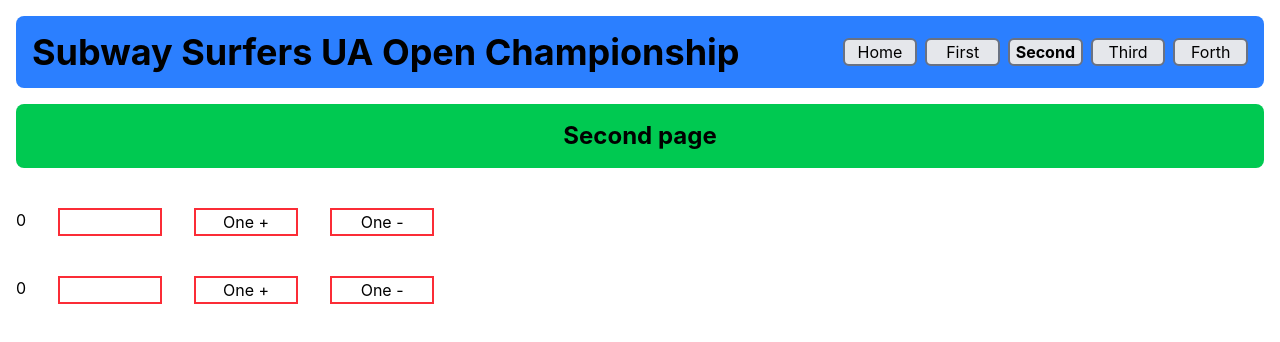
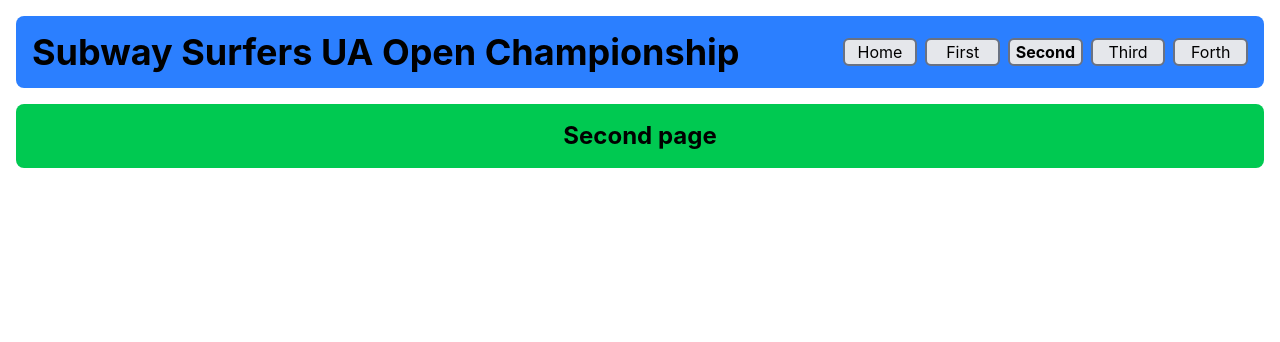
Before and after one commit to oleksandrmaliy/ssuaopen, a React (Vite) app: page /second in a window 1280 px wide. Shown: the top 342 px of the page. Built offline with nearby package versions, Linux system fonts and the light colour scheme.

Commit message:
change store

```diff
--- a/src/components/reduxBtn.jsx
+++ b/src/components/reduxBtn.jsx
@@ -1,47 +1,47 @@
-import { useState } from 'react';
-import { useDispatch } from 'react-redux';
-import { addOne, subOne, selectStateOne } from '../redux/firstSlice';
-import { useSelector } from 'react-redux';
+// import { useState } from 'react';
+// import { useDispatch } from 'react-redux';
+// import { addOne, subOne, selectStateOne } from '../redux/firstSlice';
+// import { useSelector } from 'react-redux';
 
-const ReduxBtn = () => {
-  const [value, setValue] = useState(0);
-  const dispatch = useDispatch();
+// const ReduxBtn = () => {
+//   const [value, setValue] = useState(0);
+//   const dispatch = useDispatch();
 
-  const firstvalue = useSelector(selectStateOne);
+//   const firstvalue = useSelector(selectStateOne);
 
-  const add = () => {
-    dispatch(addOne(value));
-  };
+//   const add = () => {
+//     dispatch(addOne(value));
+//   };
 
-  const sub = () => {
-    dispatch(subOne(value));
-  };
+//   const sub = () => {
+//     dispatch(subOne(value));
+//   };
 
-  return (
-    <div className="mt-10 flex flex-row gap-8">
-      <p>{firstvalue}</p>
-      <input
-        type="number"
-        name="number"
-        className="w-1/12 border-2 border-red-500"
-        onChange={(e) => {
-          setValue(Number(e.target.value));
-        }}
-      />
-      <button
-        onClick={add}
-        className="w-1/12 cursor-pointer border-2 border-red-500"
-      >
-        One +
-      </button>
-      <button
-        onClick={sub}
-        className="w-1/12 cursor-pointer border-2 border-red-500"
-      >
-        One -
-      </button>
-    </div>
-  );
-};
+//   return (
+//     <div className="mt-10 flex flex-row gap-8">
+//       <p>{firstvalue}</p>
+//       <input
+//         type="number"
+//         name="number"
+//         className="w-1/12 border-2 border-red-500"
+//         onChange={(e) => {
+//           setValue(Number(e.target.value));
+//         }}
+//       />
+//       <button
+//         onClick={add}
+//         className="w-1/12 cursor-pointer border-2 border-red-500"
+//       >
+//         One +
+//       </button>
+//       <button
+//         onClick={sub}
+//         className="w-1/12 cursor-pointer border-2 border-red-500"
+//       >
+//         One -
+//       </button>
+//     </div>
+//   );
+// };
 
-export default ReduxBtn;
+// export default ReduxBtn;
--- a/src/components/reduxBtnTwo.jsx
+++ b/src/components/reduxBtnTwo.jsx
@@ -1,50 +1,50 @@
-import { useState } from 'react';
-import { useDispatch } from 'react-redux';
-import { addTwo, subTwo, selectStateTwo } from '../redux/secondSlice';
-import { useSelector } from 'react-redux';
-import { fetchSurfers } from '../redux/operations';
+// import { useState } from 'react';
+// import { useDispatch } from 'react-redux';
+// import { addTwo, subTwo, selectStateTwo } from '../redux/secondSlice';
+// import { useSelector } from 'react-redux';
+// import { fetchSurfers } from '../redux/operations';
 
-const ReduxBtnTwo = () => {
-  const [value, setValue] = useState(0);
-  const dispatch = useDispatch();
+// const ReduxBtnTwo = () => {
+//   const [value, setValue] = useState(0);
+//   const dispatch = useDispatch();
 
-  const secondvalue = useSelector(selectStateTwo);
+//   const secondvalue = useSelector(selectStateTwo);
 
-  const add = () => {
-    dispatch(addTwo(value));
-  };
+//   const add = () => {
+//     dispatch(addTwo(value));
+//   };
 
-  const sub = () => {
-    dispatch(subTwo(value));
-  };
+//   const sub = () => {
+//     dispatch(subTwo(value));
+//   };
 
-  fetchSurfers();
+//   fetchSurfers();
 
-  return (
-    <div className="mt-10 flex flex-row gap-8">
-      <p>{secondvalue}</p>
-      <input
-        type="number"
-        name="number"
-        onChange={(e) => {
-          setValue(Number(e.target.value));
-        }}
-        className="w-1/12 border-2 border-red-500"
-      />
-      <button
-        onClick={add}
-        className="w-1/12 cursor-pointer border-2 border-red-500"
-      >
-        One +
-      </button>
-      <button
-        onClick={sub}
-        className="w-1/12 cursor-pointer border-2 border-red-500"
-      >
-        One -
-      </button>
-    </div>
-  );
-};
+//   return (
+//     <div className="mt-10 flex flex-row gap-8">
+//       <p>{secondvalue}</p>
+//       <input
+//         type="number"
+//         name="number"
+//         onChange={(e) => {
+//           setValue(Number(e.target.value));
+//         }}
+//         className="w-1/12 border-2 border-red-500"
+//       />
+//       <button
+//         onClick={add}
+//         className="w-1/12 cursor-pointer border-2 border-red-500"
+//       >
+//         One +
+//       </button>
+//       <button
+//         onClick={sub}
+//         className="w-1/12 cursor-pointer border-2 border-red-500"
+//       >
+//         One -
+//       </button>
+//     </div>
+//   );
+// };
 
-export default ReduxBtnTwo;
+// export default ReduxBtnTwo;
--- a/src/pages/second.jsx
+++ b/src/pages/second.jsx
@@ -1,13 +1,13 @@
 import Title from '../components/title.jsx';
-import ReduxBtn from '../components/reduxBtn.jsx';
-import ReduxBtnTwo from '../components/reduxBtnTwo.jsx';
+// import ReduxBtn from '../components/reduxBtn.jsx';
+// import ReduxBtnTwo from '../components/reduxBtnTwo.jsx';
 
 const Second = () => {
   return (
     <div>
       <Title>Second page</Title>
-      <ReduxBtn />
-      <ReduxBtnTwo />
+      {/* <ReduxBtn />
+      <ReduxBtnTwo /> */}
     </div>
   );
 };
--- a/src/redux/store.js
+++ b/src/redux/store.js
@@ -1,13 +1,13 @@
 import { configureStore } from '@reduxjs/toolkit';
 
-import firstReducer from './firstSlice';
-import secondReducer from './secondSlice';
+// import firstReducer from './firstSlice';
+// import secondReducer from './secondSlice';
 import surfersReducer from './surfersSlice';
 
 export const store = configureStore({
   reducer: {
-    first: firstReducer,
-    second: secondReducer,
+    // first: firstReducer,
+    // second: secondReducer,
     surfers: surfersReducer,
   },
 });
```
